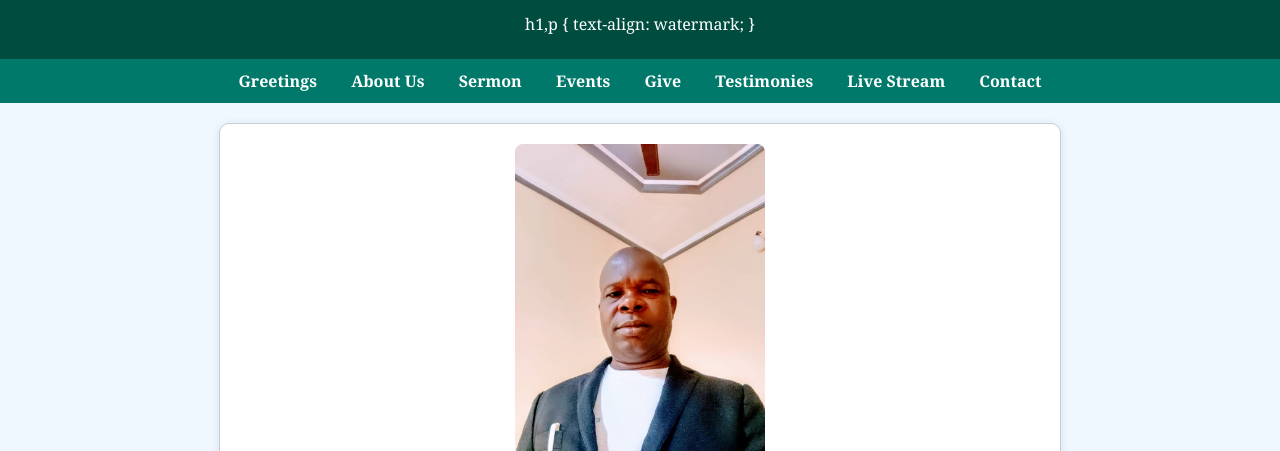
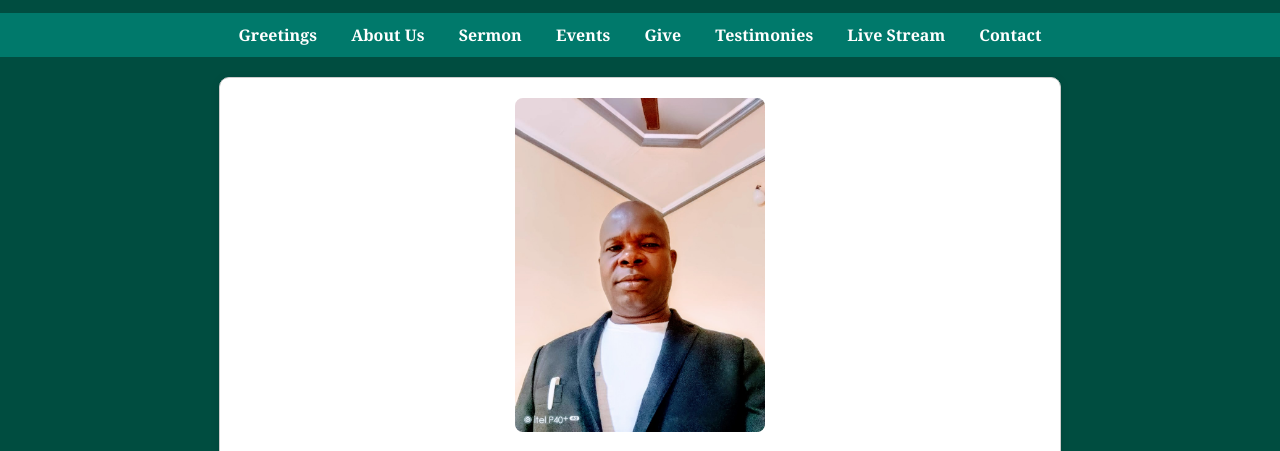
Before and after one commit to petigwe/The-lord-chosen-nkayi-congo, a plain HTML site: page index.html in a window 1280 px wide. Shown: the part 130-581 px from the top of the page. Drawn offline with Linux system fonts and the light colour scheme.

Commit message:
Update index.html

```diff
--- a/index.html
+++ b/index.html
@@ -81,9 +81,7 @@
      <img src="Lazarus-Mouka.jpg" alt="Lazarus-Mouka.jpg" style=" max-width: 300px; width: 100%; height: auto; border-radius: 8px;">
         <h1>The Lord's Chosen Charismatic Revival Ministry</h1>
         <p>Congo Brazzaville - Nkayi Branch</p>
-         h1,p { text-align: watermark;
-     }
-    </header>
+    </heade>
 
     <nav>
         <a href="#greetings">Greetings</a>
```
